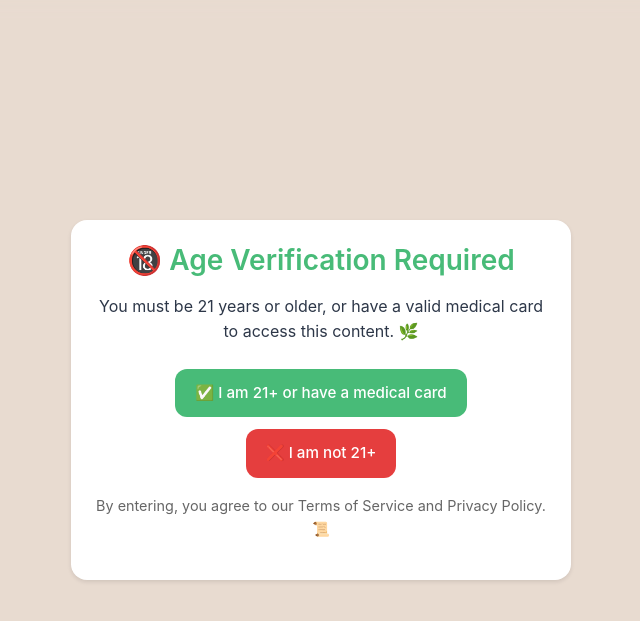
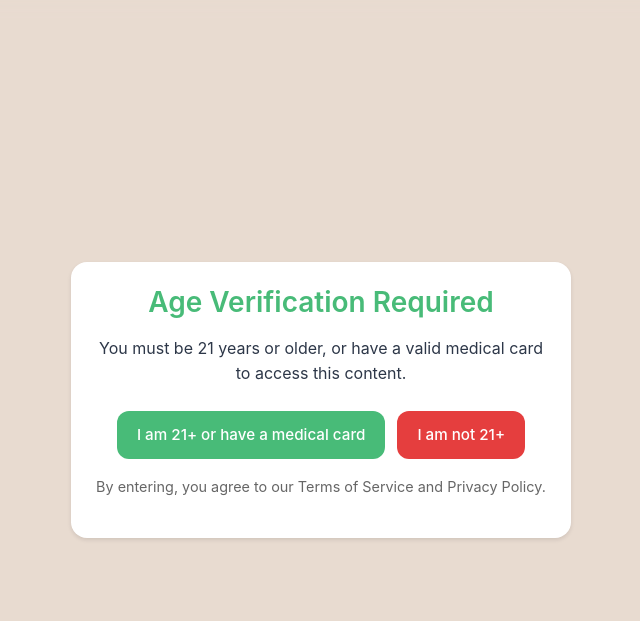
Before and after one commit to sashzabegalin/Cannabis-Chat, a Flask app: page / in a window 1280 px wide. Shown: the top 621 px of the page, without its empty margins (319-959 px from the left). Run offline with Flask 3, Linux system fonts and the light colour scheme.

Commit message:
Restored to 'fbef9dbe294694bfad5b026024905b7cf88d9805'
Replit-Restored-To:fbef9dbe294694bfad5b026024905b7cf88d9805

```diff
--- a/templates/index.html
+++ b/templates/index.html
@@ -11,14 +11,14 @@
 <body>
     <div class="age-verify-modal" id="ageVerifyModal">
         <div class="age-verify-content animate__animated animate__fadeIn">
-            <h2>🔞 Age Verification Required</h2>
-            <p>You must be 21 years or older, or have a valid medical card to access this content. 🌿</p>
+            <h2>Age Verification Required</h2>
+            <p>You must be 21 years or older, or have a valid medical card to access this content.</p>
             <div class="age-verify-buttons">
-                <button class="choice-button" id="verifyAge">✅ I am 21+ or have a medical card</button>
-                <button class="choice-button decline" id="declineAge">❌ I am not 21+</button>
+                <button class="choice-button" id="verifyAge">I am 21+ or have a medical card</button>
+                <button class="choice-button decline" id="declineAge">I am not 21+</button>
             </div>
             <p class="mt-3" style="font-size: 0.9rem; color: #666;">
-                By entering, you agree to our Terms of Service and Privacy Policy. 📜
+                By entering, you agree to our Terms of Service and Privacy Policy.
             </p>
         </div>
     </div>
```
